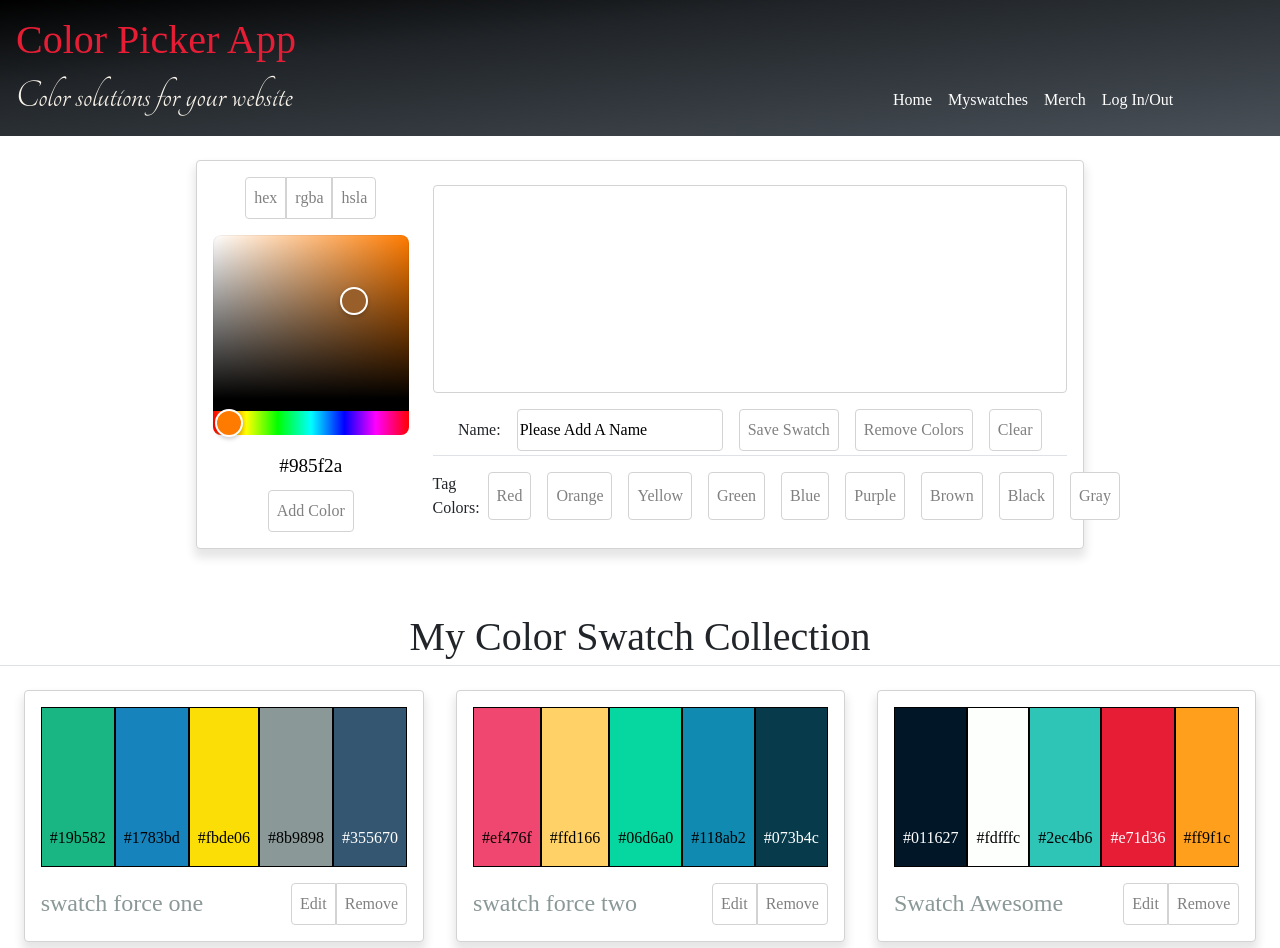
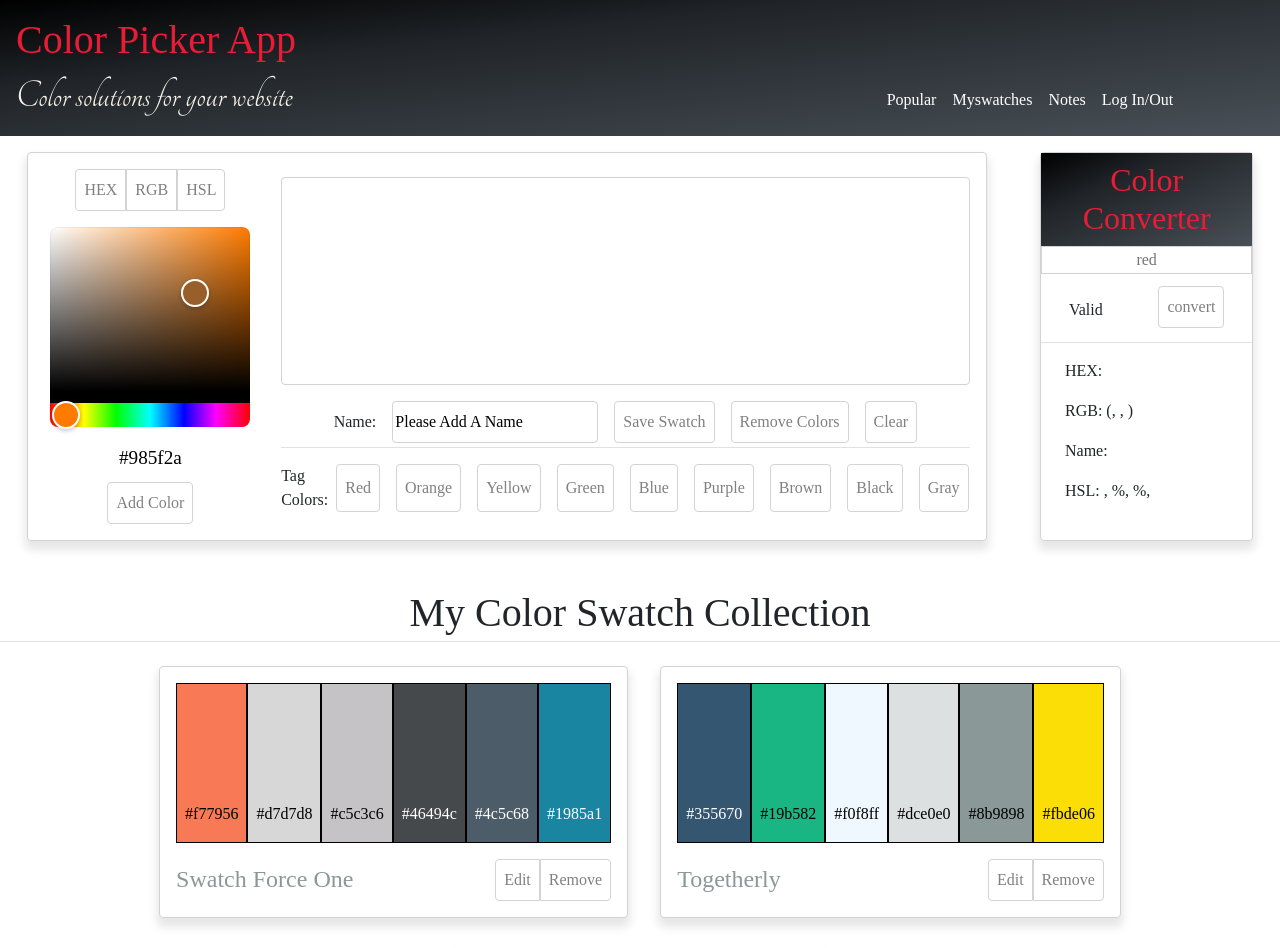
Before and after one commit to Adk1ns/color-app, a React (Create React App) app: page /MySwatches in a window 1280 px wide. Shown: the top 948 px of the page. Built offline with nearby package versions, Linux system fonts and the light colour scheme; a web font is replaced by a local one.

Commit message:
update placements

```diff
--- a/src/App.js
+++ b/src/App.js
@@ -17,63 +17,73 @@ import AppHeaderStyle from './AppHeaderStyle'
 function App(props) {
 	const [mySwatches, setMySwatches] = useState([
 		{
-			name: 'swatch force one',
+			name: 'Swatch Force One',
 			id: 106670,
 			colors: [
 				{
 					id: 1,
-					color: '#19b582',
+					color: '#f77956',
 					swatch: 'one',
 				},
 				{
 					id: 2,
-					color: '#1783bd',
+					color: '#d7d7d8',
 					swatch: 'one',
 				},
 				{
 					id: 3,
-					color: '#fbde06',
+					color: '#c5c3c6',
 					swatch: 'one',
 				},
 				{
 					id: 4,
-					color: '#8b9898',
+					color: '#46494c',
 					swatch: 'one',
 				},
 				{
 					id: 5,
-					color: '#355670',
+					color: '#4c5c68',
+					swatch: 'one',
+				},
+				{
+					id: 6,
+					color: '#1985a1',
 					swatch: 'one',
 				},
 			],
 		},
 		{
-			name: 'swatch force two',
+			name: 'Togetherly',
 			id: 299,
 			colors: [
 				{
 					id: 1,
-					color: '#ef476f',
+					color: '#355670',
 					swatch: 'two',
 				},
 				{
 					id: 2,
-					color: '#ffd166',
+					color: '#19b582',
 					swatch: 'two',
 				},
 				{
 					id: 3,
-					color: '#06d6a0',
+					color: '#f0f8ff',
 					swatch: 'two',
 				},
 				{
 					id: 4,
-					color: '#118ab2',
+					color: '#dce0e0',
 					swatch: 'two',
 				},
 				{
 					id: 5,
-					color: '#073b4c',
+					color: '#8b9898',
+					swatch: 'two',
+				},
+				{
+					id: 6,
+					color: '#fbde06',
 					swatch: 'two',
 				},
 			],
@@ -128,13 +138,13 @@ function App(props) {
 						<div className='col-4 d-flex align-items-end justify-content-end m-3 mb-2'>
 							<nav className='p-3'>
 								<Link to='/' className='p-2 Merienda Nav-Text'>
-									Home
+									Popular
 								</Link>
 								<Link to='/MySwatches' className='p-2 Merienda Nav-Text'>
 									Myswatches
 								</Link>
 								<Link to='/CSS' className='p-2 Merienda Nav-Text'>
-									Merch
+									Notes
 								</Link>
 								<Link to='/MySwatches' className='p-2 Merienda Nav-Text'>
 									Log In/Out
@@ -168,7 +178,7 @@ function App(props) {
 					</Routes>
 				</main>
 				<footer className='footer text-center'>
-					<p className='Merienda pt-3 mb-0'>ColorSwatch.com</p>
+					<p className='Merienda pt-3 mb-0'>saasSwatch.com</p>
 					<p>2022</p>
 				</footer>
 			</AppHeaderStyle>
--- a/src/Components/CSS.js
+++ b/src/Components/CSS.js
@@ -1,15 +1,19 @@
 import React from 'react'
+import ColorScale from './ColorScale/ColorScale'
 
 const CSS = () => {
 	return (
-		<div>
+		<div className='row'>
+			<div className='col-9'>
 				<h1>This is now going to be a running note pad/to do list</h1>
 
-			<h3>find another way to tag colors...?</h3>
+				<h3>Tag colors in swatch with buttons</h3>
 
 				<h4>change swatchdivs on swatch picker</h4>
-			<p>better/fuller visiual</p>
-			<h4>display hsl and rgba vertically in swatch div</h4>
+				<h5>add lighten/ darken features on color picker</h5>
+
+				<h4>find a better way to display hsl and rgba</h4>
+
 				<h3>cap # of swatches at 5</h3>
 				<p>
 					user types: unknown, basic user, pro (pro can have more than 5 swatches,
@@ -17,23 +21,20 @@ const CSS = () => {
 				</p>
 				<h4>add fade in</h4>
 				<p>fade in on page load</p>
-			<h4>copy click on color converter</h4>
+				<h4>add copy click function on color converter</h4>
 				<p>similar to swatchdiv</p>
-			<h4>Add chroma scale component</h4>
-			<p>
-				chroma.scale(['#fafa6e','#2A4858']) .mode('lch').colors(6) .... maybe
-				add color scale component?
-			</p>
+
 				<h4>log in and user Auth</h4>
 				<p>google auth</p>
 				<h4>Back End</h4>
 				<p>save swatches for logged in users</p>
 				<h4>Deploy</h4>
 				<p>firebase</p>
-			<h4>add space</h4>
-			<p>non invasive adds on right hand corner</p>
-			<h4>Merch...</h4>
-			<p>print to order merch</p>
+			</div>
+		<div className='col-2'>
+			<ColorScale />
+		</div>
+
 			<div className='d-flex justify-content-start'>
 				<p>google fonts:</p>
 				<h3 className='Akaya px-2'>Akaya</h3>
--- a/src/Components/ColorConverter/ConverterStyle.js
+++ b/src/Components/ColorConverter/ConverterStyle.js
@@ -19,6 +19,7 @@ const ConverterStyle = styled.div`
 		border: 1px solid lightgray;
 		border-radius: 0.25rem;
 		background-color: white;
+		height: 24.3rem;
 	}
 	.border-bottom {
 		border-bottom: 1px solid lightgray;
--- a/src/Components/ColorScale/ColorScale.js
+++ b/src/Components/ColorScale/ColorScale.js
@@ -1,11 +1,17 @@
 import React from 'react'
 import ConverterStyle from '../ColorConverter/ConverterStyle'
+import chroma from 'chroma-js'
 
 const ColorScale = () => {
+	// problems with chroma.scale()
+	// const newColor = chroma.scale(['yellow', 'red', 'black'])
+	// new idea: add darken / lighten
+	console.log(chroma('hotpink').darken(2.6).hex())
+	console.log(chroma('hotpink').brighten(2).hex())
 	return (
 		<ConverterStyle>
 			<div className='Merienda border-converter box-shadow'>
-				<h2 className='header-converter text-center p-2 mb-0'>Color Scale</h2>
+				<h2 className='header-converter text-center p-2 mb-0'>Light / Dark</h2>
 				<input
 					type='text'
 					placeholder='red'
--- a/src/Components/MainPage.js
+++ b/src/Components/MainPage.js
@@ -32,7 +32,7 @@ const MainPage = ({ mySwatches, setMySwatches }) => {
 				)}
 			</div>
 			<div className='d-flex flex-row'>
-				<div className='col-10 mt-4'>
+				<div className='col-12 mt-4'>
 					<div className='d-flex justify-content-center'>
 						<div className='d-flex justify-content-center flex-wrap'>
 							{popSwatches.map((swatch, index) => (
@@ -46,13 +46,12 @@ const MainPage = ({ mySwatches, setMySwatches }) => {
 						</div>
 					</div>
 				</div>
-				<div className='col-2 mt-5'>
+				{/* <div className='col-2 mt-5'>
 					<ColorConverter />
 					<div className='mt-4'>
 						<ColorScale />
 					</div>
-					{/* <img className='colorDrip-size mt-4' src={colorDrip}></img> */}
-				</div>
+				</div> */}
 			</div>
 		</div>
 	)
--- a/src/Components/MySwatches.js
+++ b/src/Components/MySwatches.js
@@ -4,6 +4,7 @@ import 'bootstrap/dist/css/bootstrap.min.css'
 import SwatchPicker from './MySwatches/SwatchPicker'
 import MySwatch from './MySwatches/MySwatch'
 import UserContext from '../Context/user-context'
+import ColorConverter from './ColorConverter/ColorConverter'
 
 const MySwatches = ({ mySwatches, setMySwatches }) => {
 	const ctx = useContext(UserContext)
@@ -26,6 +27,8 @@ const MySwatches = ({ mySwatches, setMySwatches }) => {
 					<div className='Merienda mt-2'>
 						{isLoggedIn && (
 							<>
+							<div className='d-flex justify-content-around mt-3'>
+								<div className='col-9'>
 									{swatchPickerOpen && (
 										<SwatchPicker
 											setMySwatches={setMySwatches}
@@ -35,12 +38,18 @@ const MySwatches = ({ mySwatches, setMySwatches }) => {
 											name={name}
 											setSwatchName={setSwatchName}
 										/>
+
 									)}
+								</div>
+								<div className='col-2'>
+									<ColorConverter />
+								</div>
+								</div>
 								<h1 className='text-center pt-5 border-bottom'>
 									My Color Swatch Collection
 								</h1>
 								<div className='d-flex flex-wrap justify-content-center border-bottom'>
-									<div className='d-flex align-items-center flex-wrap'>
+									<div className='d-flex flex-wrap justify-content-center'>
 										{mySwatches.map((swatch, index) => (
 											<MySwatch
 												swatch={swatch}
@@ -61,7 +70,7 @@ const MySwatches = ({ mySwatches, setMySwatches }) => {
 						)}
 						{!isLoggedIn && (
 							<div>
-								<h1>Please log the fuck in</h1>
+								<h1>Please log in</h1>
 							</div>
 						)}
 						{/* <button onClick={logInOut}>LogIn/Out</button>
--- a/src/Components/MySwatches/PaletteDiv.js
+++ b/src/Components/MySwatches/PaletteDiv.js
@@ -29,13 +29,13 @@ const PaletteDiv = ({ bg, onDelete, colorRemover }) => {
 				</div>
 
 				{colorRemover && xColor === 'black' && (
-					<div className='mx-auto' onClick={() => onDelete(bg.id)}>
-						<img src={X} className='image-x-resize' />
+					<div className='d-flex justify-content-center' onClick={() => onDelete(bg.id)}>
+						<img src={X} className='image-x-resize mt-5' />
 					</div>
 				)}
 				{colorRemover && xColor === 'white' && (
-					<div className='mx-auto' onClick={() => onDelete(bg.id)}>
-						<img src={XWhite} className='image-x-resize' />
+					<div className='d-flex justify-content-center' onClick={() => onDelete(bg.id)}>
+						<img src={XWhite} className='image-x-resize mt-5' />
 					</div>
 				)}
 			</div>
--- a/src/Components/MySwatches/Swatch.js
+++ b/src/Components/MySwatches/Swatch.js
@@ -3,10 +3,8 @@ import SwatchDiv from './SwatchDiv'
 import SwatchPickerStyle from './SwatchPickerStyle'
 
 const Swatch = ({ setMySwatches, swatch, mySwatches }) => {
+
 	const saveButton = () => {
-		console.log(mySwatches)
-		console.log(swatch)
-		console.log(setMySwatches)
 		setMySwatches([...mySwatches, swatch])
 	}
 
--- a/src/Components/MySwatches/SwatchDiv.js
+++ b/src/Components/MySwatches/SwatchDiv.js
@@ -6,7 +6,7 @@ import { CopyToClipboard } from 'react-copy-to-clipboard'
 import X from '../../Images/X.png'
 import XWhite from '../../Images/XWhite.png'
 
-const SwatchDiv = ({ bg, onDelete, colorRemover }) => {
+const SwatchDiv = ({ bg }) => {
 	const [textColor, setTextColor] = useState()
 	const [copied, setCopied] = useState()
 	const [xColor, setXColor] = useState('black')
@@ -41,19 +41,8 @@ const SwatchDiv = ({ bg, onDelete, colorRemover }) => {
 					<div className='px-2'>
 						<p className={textColor}>{bg.color}</p>
 					</div>
-
-					{colorRemover && xColor === 'black' && (
-						<div className='mx-auto' onClick={() => onDelete(bg.id)}>
-							<img src={X} className='image-x-resize' />
-						</div>
-					)}
-					{colorRemover && xColor === 'white' && (
-						<div className='mx-auto' onClick={() => onDelete(bg.id)}>
-							<img src={XWhite} className='image-x-resize' />
-						</div>
-					)}
 					{showCopy && (
-						<div className='mx-auto copied'>
+						<div className='mx-auto my-auto copied'>
 							<p className={textColor}>Copied</p>{' '}
 						</div>
 					)}
--- a/src/Components/MySwatches/SwatchPicker.js
+++ b/src/Components/MySwatches/SwatchPicker.js
@@ -1,7 +1,7 @@
 import React from 'react'
 import { HexColorPicker } from 'react-colorful'
-import { RgbaStringColorPicker } from 'react-colorful'
-import { HslaStringColorPicker } from 'react-colorful'
+import { RgbStringColorPicker } from 'react-colorful'
+import { HslStringColorPicker } from 'react-colorful'
 import { useState } from 'react'
 import SwatchDiv from './SwatchDiv'
 import SwatchPickerStyle from './SwatchPickerStyle'
@@ -43,12 +43,12 @@ const SwatchPicker = (
 	}
 
 	const saveButton = () => {
-		//new error in save button, crash on save
 		const id = Math.floor(Math.random() * 1000000) + 1
 		const colors = props.colorsInSwatch
 		const newSwatch = { id: id, colors, name: props.name }
 		props.setMySwatches([...props.mySwatches, newSwatch])
 	}
+
 	const clearButton = () => {
 		props.setColorsInSwatch([])
 		props.setSwatchName('')
@@ -86,19 +86,19 @@ const SwatchPicker = (
 
 	return (
 		<SwatchPickerStyle>
-			<div className='d-flex justify-content-center px-5'>
-				<div className='container-create m-3 p-3 Merienda swatch-picker-border box-shadow col-9'>
+			<div className='d-flex justify-content-center'>
+				<div className='container-create p-3  Merienda swatch-picker-border box-shadow '>
 					<div className='row'>
 						<div className='col-3'>
 							<div className='button-container d-flex justify-content-center '>
 								<button className='BTN-left-Round' onClick={hexFormat}>
-									hex
+									HEX
 								</button>
 								<button className='BTN-Middle' onClick={rgbaFormat}>
-									rgba
+									RGB
 								</button>
 								<button className='BTN-right-Round' onClick={hslaFormat}>
-									hsla
+									HSL
 								</button>
 							</div>
 							{colorFormat === 'hex' && (
@@ -129,7 +129,7 @@ const SwatchPicker = (
 							{colorFormat === 'rgba' && (
 								<>
 									<div className='d-flex justify-content-center my-3'>
-										<RgbaStringColorPicker color={color} onChange={setColor} />
+										<RgbStringColorPicker color={color} onChange={setColor} />
 									</div>
 									<div className='text-center'>
 										{/* <p>{color}</p> */}
@@ -154,7 +154,7 @@ const SwatchPicker = (
 							{colorFormat === 'hsla' && (
 								<>
 									<div className='d-flex justify-content-center my-3'>
-										<HslaStringColorPicker color={color} onChange={setColor} />
+										<HslStringColorPicker color={color} onChange={setColor} />
 									</div>
 									<div className='text-center'>
 										{/* <p>{color}</p> */}
@@ -229,9 +229,6 @@ const SwatchPicker = (
 						</div>
 					</div>
 				</div>
-				{/* <div className='col-3 swatch-picker-border box-shadow m-3'>
-					<h1>Ads here</h1>
-				</div> */}
 			</div>
 		</SwatchPickerStyle>
 	)
--- a/src/Context/user-context.js
+++ b/src/Context/user-context.js
@@ -1,7 +1,7 @@
 import React from 'react'
 
 const UserContext = React.createContext({
-	fuck: true,
+	test: true,
 })
 
 export default UserContext
```
Lines whose indentation alone changed are shown as unchanged.
